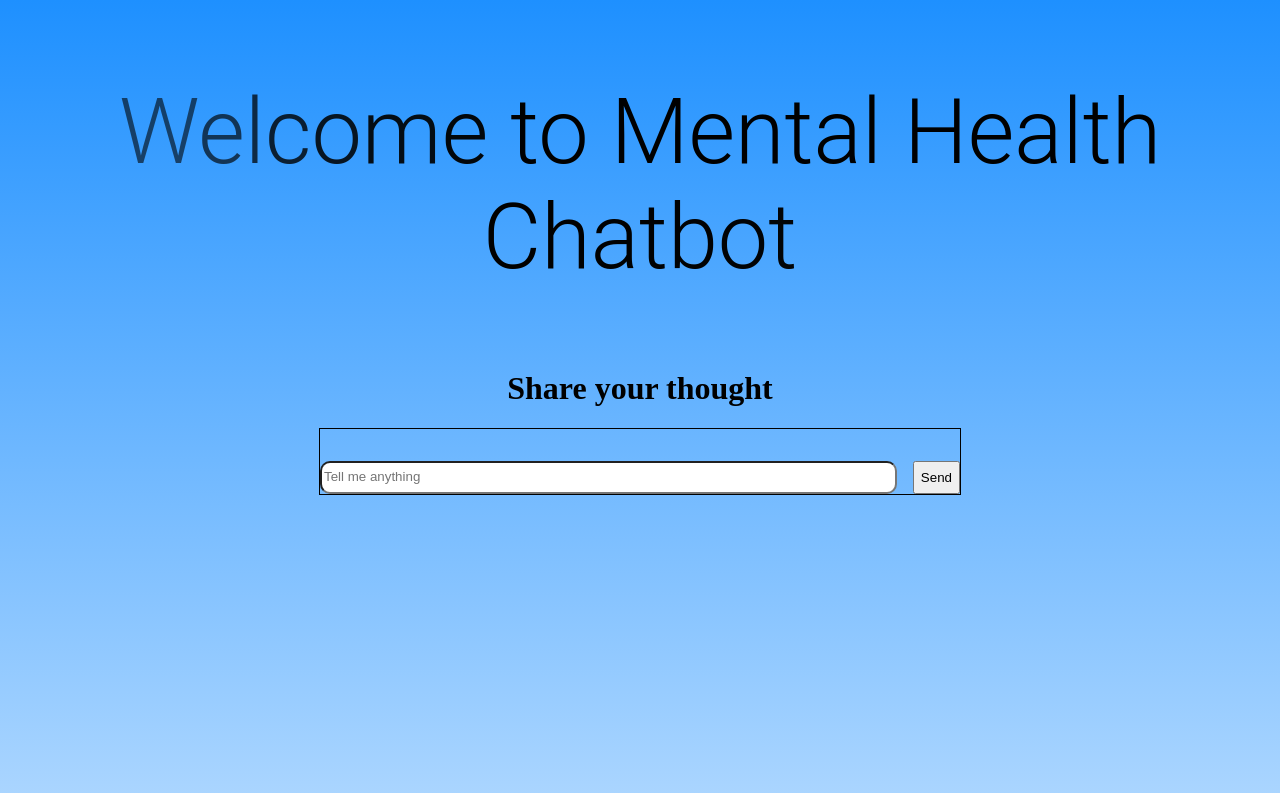
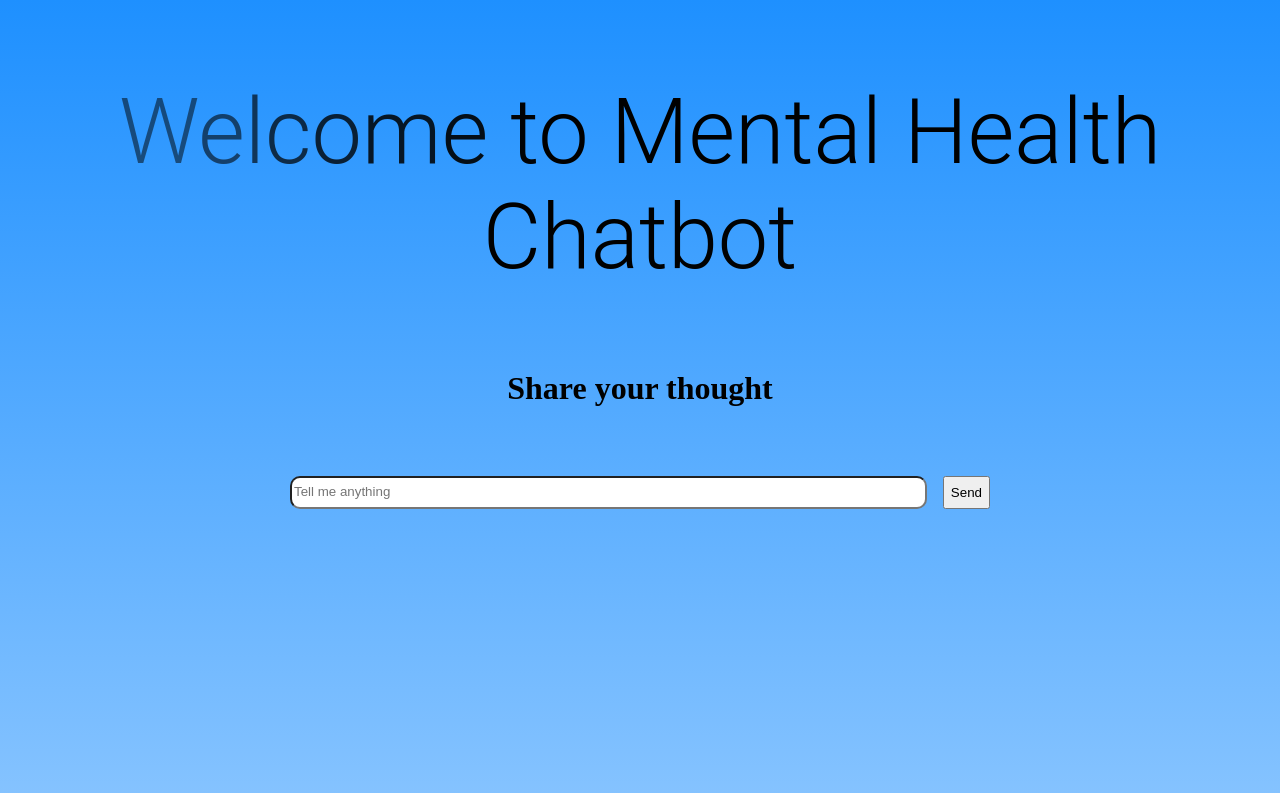
Before and after one commit to merxgrc/sfhacks-mental-health-chatbot, a React (Vite) app in the folder frontend/: page / in a window 1280 px wide. Shown: the top 793 px of the page. Built offline with nearby package versions, Linux system fonts and the light colour scheme.

Commit message:
fix the chatbot container, display the user's messages

```diff
--- a/frontend/src/ChatBot.jsx
+++ b/frontend/src/ChatBot.jsx
@@ -1,6 +1,7 @@
 import "./styling/ChatBot.css";
-import {useState} from "react";
+import {useEffect, useState, useRef} from "react";
 import React from "react";
+
 
 function ChatBot() {
 
@@ -11,6 +12,11 @@ function ChatBot() {
     const [messages, setMessages] = React.useState([]);
     const [isLoading, setIsLoading] = React.useState(false);
     const [errorMessage, setErrorMessage] = React.useState("");
+
+    const bottomRef = useRef(null);
+    useEffect(() => {
+        bottomRef.current?.scrollIntoView({ behavior: "smooth" });
+    }, [messages]);
 
     const newMessage = async (e) => {
         e.preventDefault();// prevent form from refreshing the page
@@ -40,8 +46,10 @@ function ChatBot() {
 
             if (response.ok) {
                 const data = await response.json();
-                setMessages([...messages, { sender: 'ai', text: data.response }]);
-            } else {
+                setMessages((prevMessages) => [
+                    ...prevMessages,
+                    { sender: "ai", text: data.response },
+                ]);            } else {
                 const errorData = await response.json();
                 setErrorMessage(`Chatbot error: ${errorData.error || 'Something went wrong'}`);
             }
@@ -60,6 +68,9 @@ function ChatBot() {
                     {msg.text}
                 </p>
             ))}
+
+            {/* 👇 This makes it auto-scroll to the newest message */}
+            <div ref={bottomRef} />
 
             {isLoading && <div className="loading">Thinking...</div>}
             {errorMessage && <div className="error">{errorMessage}</div>}
--- a/frontend/src/styling/ChatBot.css
+++ b/frontend/src/styling/ChatBot.css
@@ -6,11 +6,13 @@
 .chatbot-container {
     display: flex;
     flex-direction: column;
-    border: solid 1px black;
-    align-items: center;
-    width: 50%;
+    align-items: stretch;
+    width: 700px;
+    height: 500px;
     margin: auto;
     margin-bottom: 50px;
+    overflow-y: auto;
+    padding: 1rem;
 }
 
 .message {
```
